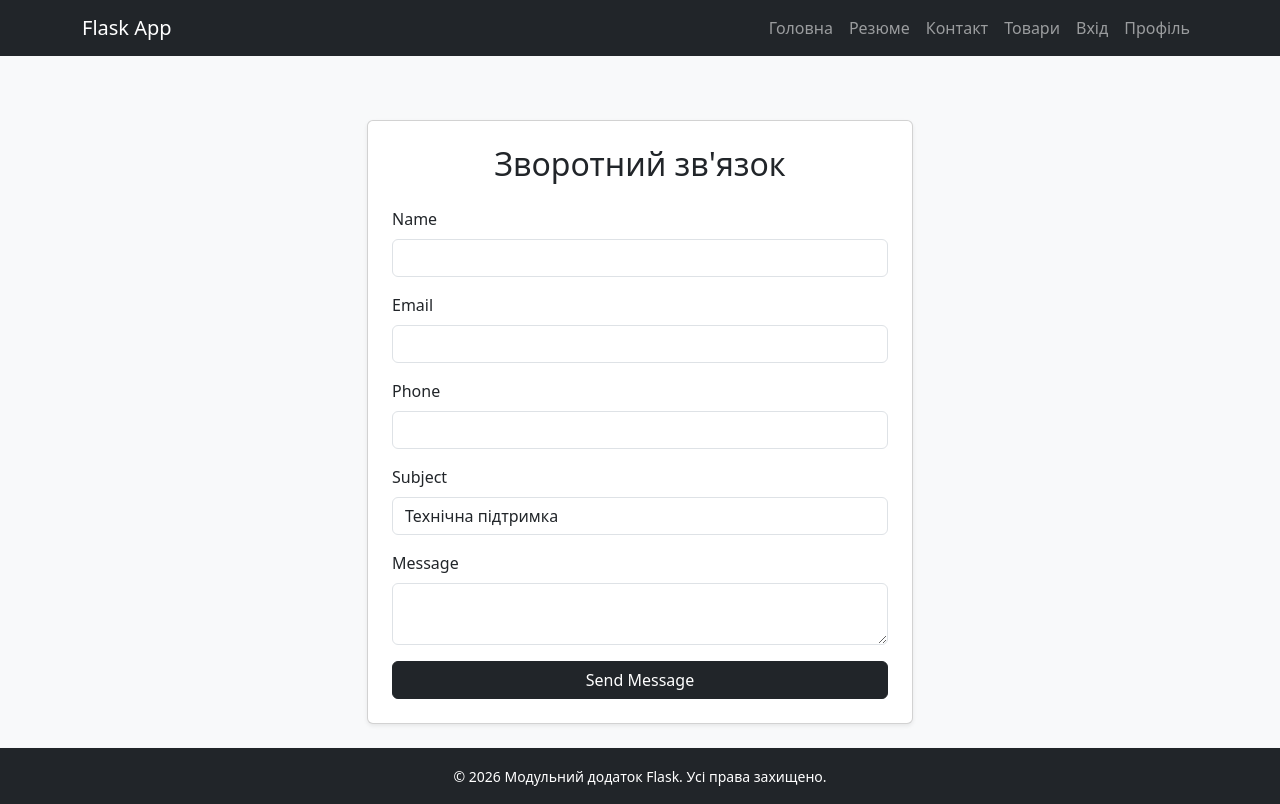
After one commit to vladyslav-rynder/flask-app-lab, a Flask app: page /resume/contact in a window 1280 px wide. The commit adds this page. Run offline with Flask 3, Linux system fonts and the light colour scheme; some libraries are stand-ins or nearby versions.

Commit message:
feat: implement Lab 5 Task 1 contact form with WTForms and validation

```diff
--- /dev/null
+++ b/app/resume/forms.py
@@ -0,0 +1,55 @@
+from flask_wtf import FlaskForm
+from wtforms import SelectField, StringField, SubmitField, TextAreaField
+from wtforms.validators import DataRequired, Email, Length, Regexp
+
+class ContactForm(FlaskForm):
+    name = StringField(
+        'Name',
+        validators=[
+            DataRequired(message="Ім'я обов'язкове"),
+            Length(
+                min=4,
+                max=10,
+                message="Ім'я повинно мати від 4 до 10 символів",
+            ),
+        ],
+    )
+
+    email = StringField(
+        'Email',
+        validators=[
+            DataRequired(message='Email обов’язковий'),
+            Email(message='Невірний формат email'),
+        ],
+    )
+
+    phone = StringField(
+        'Phone',
+        validators=[
+            DataRequired(message='Номер телефону обов’язковий'),
+            Regexp(
+                r'^\+380\d{9}$',
+                message='Телефон повинен бути у форматі +380XXXXXXXXX',
+            ),
+        ],
+    )
+
+    subject = SelectField(
+        'Subject',
+        choices=[
+            ('support', 'Технічна підтримка'),
+            ('cooperation', 'Співпраця'),
+            ('question', 'Загальне питання'),
+        ],
+        validators=[DataRequired()],
+    )
+
+    message = TextAreaField(
+        'Message',
+        validators=[
+            DataRequired(message="Повідомлення обов'язкове"),
+            Length(max=500, message='Повідомлення не повинно перевищувати 500 символів'),
+        ],
+    )
+
+    submit = SubmitField('Send Message')
--- /dev/null
+++ b/app/resume/templates/resume/_render_field.html
@@ -0,0 +1,16 @@
+{% macro render_field(field) %}
+<div class="mb-3">
+    {{ field.label(class="form-label") }}
+    {{ field(class="form-control " + ("is-invalid" if field.errors else ""), **kwargs) | safe }}
+
+    {% if field.errors %}
+    <div class="invalid-feedback">
+        <ul class="list-unstyled mb-0">
+            {% for error in field.errors %}
+            <li class="text-danger small">{{ error }}</li>
+            {% endfor %}
+        </ul>
+    </div>
+    {% endif %}
+</div>
+{% endmacro %}
--- /dev/null
+++ b/app/resume/templates/resume/contact.html
@@ -0,0 +1,28 @@
+{% extends 'base.html' %}
+{% from "_render_field.html" import render_field %}
+
+{% block title %}Контакти{% endblock %}
+
+{% block content %}
+<div class="row justify-content-center">
+    <div class="col-md-6">
+        <div class="card shadow-sm p-4">
+            <h2 class="text-center mb-4">Зворотний зв'язок</h2>
+
+            <form method="POST" novalidate>
+                {{ form.hidden_tag() }}
+
+                {{ render_field(form.name) }}
+                {{ render_field(form.email) }}
+                {{ render_field(form.phone) }}
+                {{ render_field(form.subject) }}
+                {{ render_field(form.message) }}
+
+                <div class="d-grid">
+                    {{ form.submit(class="btn btn-dark") }}
+                </div>
+            </form>
+        </div>
+    </div>
+</div>
+{% endblock %}
--- a/app/resume/views.py
+++ b/app/resume/views.py
@@ -1,5 +1,38 @@
+import logging
 from app.resume import resume_bp
-from flask import render_template
+from app.resume.forms import ContactForm
+from flask import flash, redirect, render_template, request, url_for
+
+logging.basicConfig(
+    filename='app.log',
+    level=logging.INFO,
+    format='%(asctime)s - %(levelname)s - %(message)s',
+)
+
+@resume_bp.route('/contact', methods=['GET', 'POST'])
+def contact():
+    form = ContactForm()
+
+    if form.validate_on_submit():
+        name = form.name.data
+        email = form.email.data
+        phone = form.phone.data
+        subject = form.subject.data
+        message = form.message.data
+
+        logging.info(
+            f'Contact Form Submitted: Name={name}, Email={email}, Phone={phone}, Subject={subject}'
+        )
+
+        flash(
+            'Повідомлення успішно відправлено та дані збережено!', 'success'
+        )
+        return redirect(url_for('resume.contact'))
+
+    if form.errors and request.method == 'POST':
+        flash('Помилка при заповненні форми. Перевірте введені дані.', 'error')
+
+    return render_template('contact.html', form=form)
 
 @resume_bp.route('/')
 def resume():
@@ -15,7 +48,3 @@ def resume():
             },
         ],
     )
-
-@resume_bp.route('/contacts')
-def contacts():
-    return render_template('contacts.html', title='Контактна інформація')
--- a/app/templates/nav.html
+++ b/app/templates/nav.html
@@ -4,7 +4,7 @@
         <div class="navbar-nav">
             <a class="nav-link" href="{{ url_for('main') }}">Головна</a>
             <a class="nav-link" href="{{ url_for('resume.resume') }}">Резюме</a>
-            <a class="nav-link" href="{{ url_for('resume.contacts') }}">Контакти</a>
+            <a class="nav-link" href="{{ url_for('resume.contact') }}">Контакт</a>
             <a class="nav-link" href="{{ url_for('products.list_products') }}">Товари</a>
             <a class="nav-link" href="{{ url_for('users.login') }}">Вхід</a>
             <a class="nav-link" href="{{ url_for('users.profile') }}">Профіль</a>
```
Also changed, not shown: app/resume/templates/resume/contacts.html (deleted, +0 -35 lines), 1 other file.
